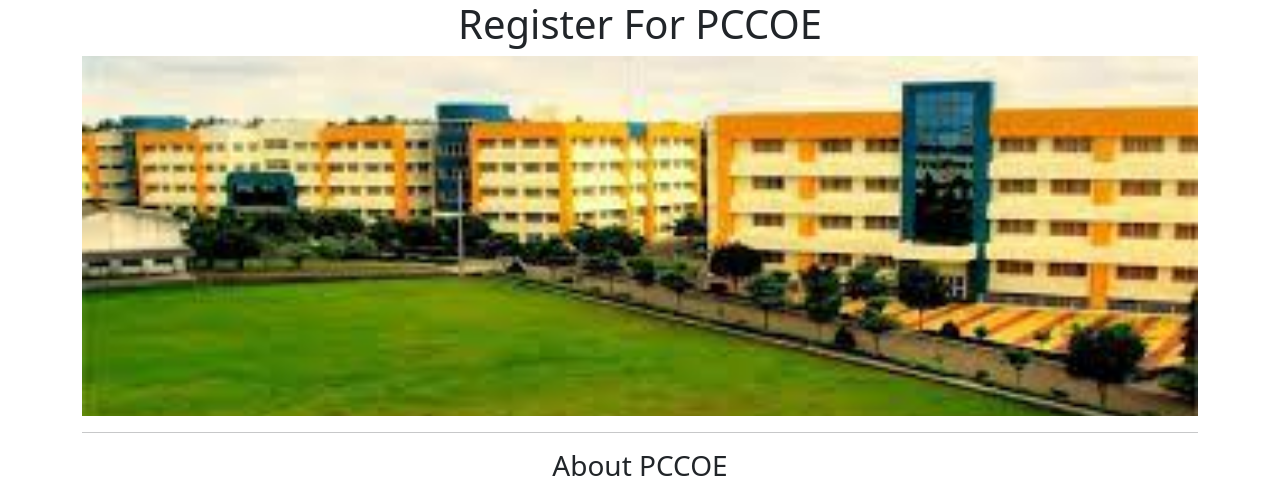
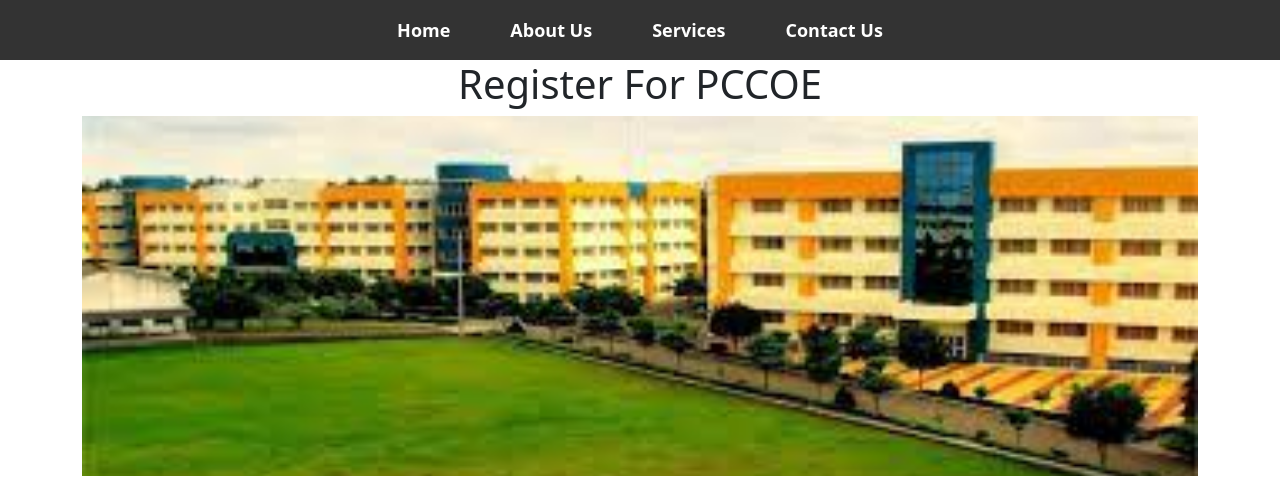
Before and after one commit to meeheer123/flask-python-tutorial, a Flask app: page / in a window 1280 px wide. Shown: the top 483 px of the page. Run offline with Flask 2, Linux system fonts and the light colour scheme.

Commit message:
added navbar

```diff
--- a/templates/home.html
+++ b/templates/home.html
@@ -22,6 +22,7 @@
     </style>
 
     <body>
+      {% include 'navbar.html' %}
         <div class = "container">
         <h1 class="text-center" mt-2 mb-4>{{title}}</h1>
         <img class = "img-fluid" id = "banner"src="https://flask-python-tutorial.mihirpande1.repl.co/static/download.jpeg" alt="HTML Dog">
--- /dev/null
+++ b/templates/navbar.html
@@ -0,0 +1,42 @@
+<style>
+  nav {
+  background-color: #333; /* background color */
+  height: 60px; /* height of the navbar */
+  display: flex;
+  justify-content: center;
+  align-items: center;
+}
+
+nav ul {
+  margin: 0;
+  padding: 0;
+  display: flex;
+  list-style: none;
+}
+
+nav ul li {
+  margin: 0 10px; /* spacing between the links */
+}
+
+nav ul li a {
+  color: #fff; /* color of the links */
+  text-decoration: none; /* remove underline */
+  font-size: 18px; /* font size of the links */
+  font-weight: bold;
+  padding: 10px 20px; /* padding around the links */
+  border-radius: 5px;
+}
+
+nav ul li a:hover {
+  background-color: #fff; /* background color on hover */
+  color: #333; /* text color on hover */
+}
+</style>
+<nav>
+  <ul>
+    <li><a href="#">Home</a></li>
+    <li><a href="#">About Us</a></li>
+    <li><a href="#">Services</a></li>
+    <li><a href="#">Contact Us</a></li>
+  </ul>
+</nav>
```
